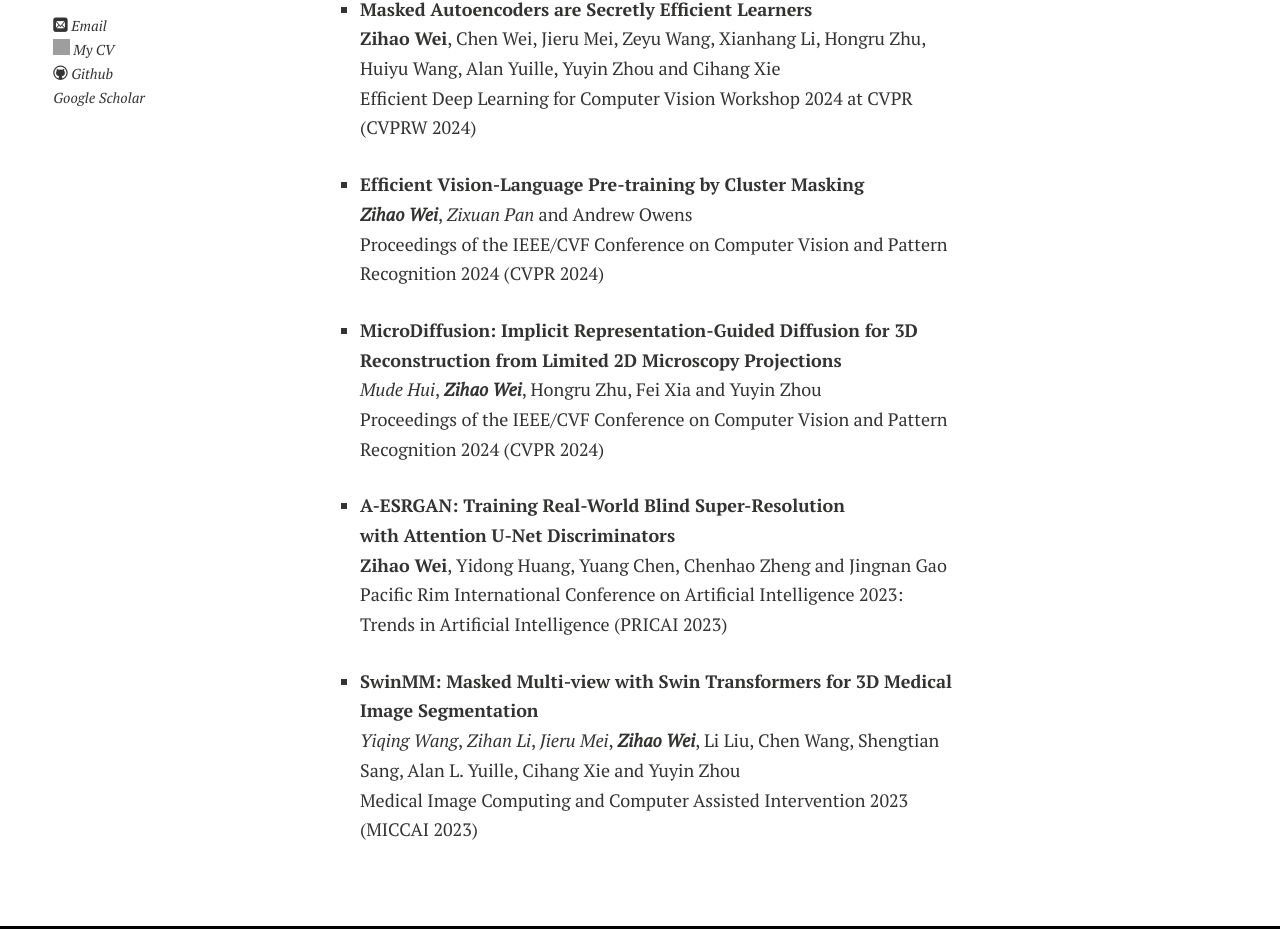
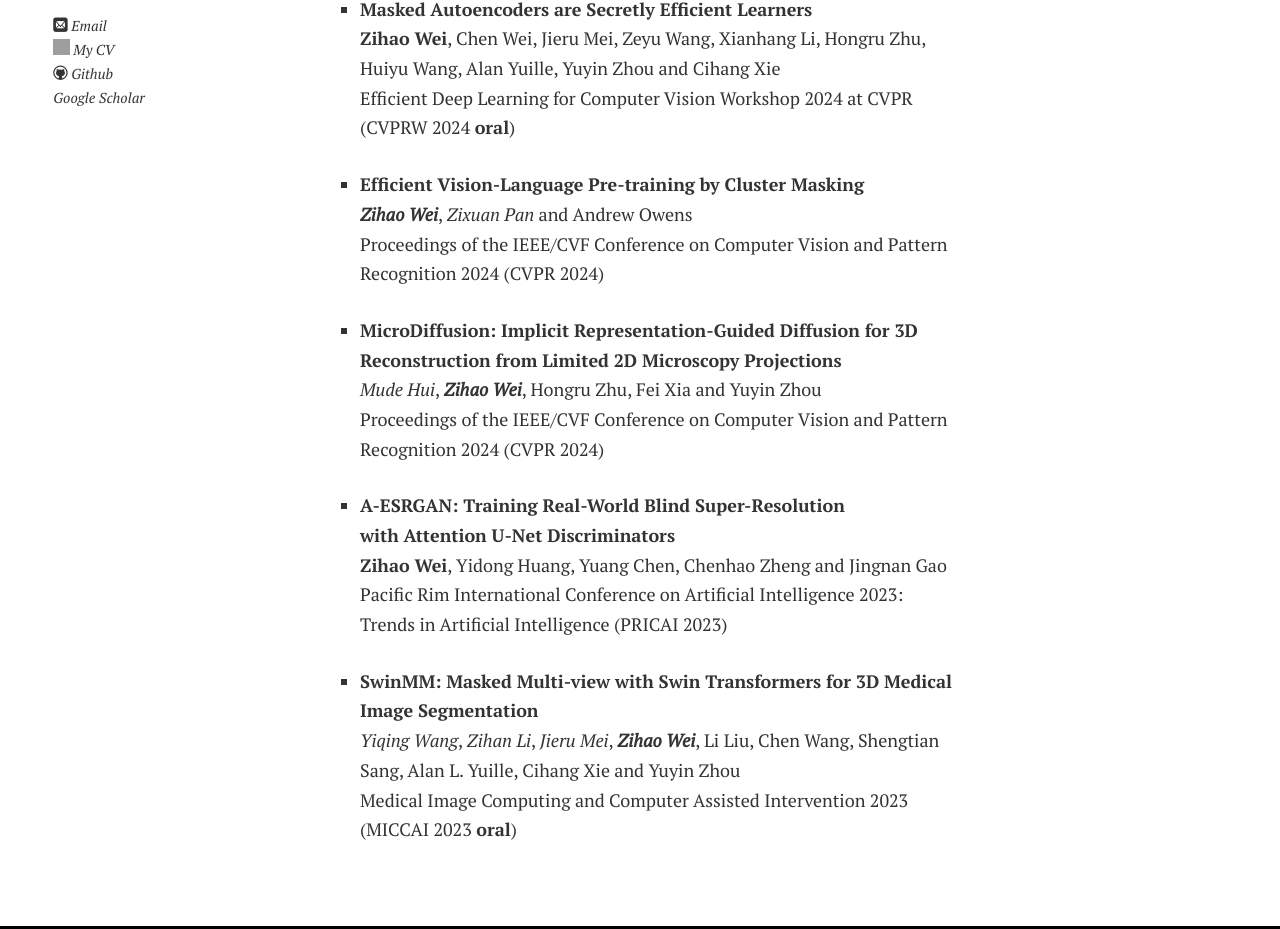
Before and after one commit to Zi-hao-Wei/Zi-hao-Wei.github.io, a Jekyll site: the page built from publications.md, in a window 1280 px wide. Shown: the part 224-1153 px from the top of the page. Built offline with Jekyll 4.4.1, drawn with Linux system fonts in a browser that asks for light colours; nearby versions of some CDN libraries; comment, search, counter and statistics services are not loaded; a style sheet for code colours, icons or effects is not loaded; grey boxes are pictures that could not be loaded.

Commit message:
Update publications.md

```diff
--- a/publications.md
+++ b/publications.md
@@ -10,7 +10,7 @@ title: Publications
 
 - **Masked Autoencoders are Secretly Efficient Learners**
 <br>**Zihao Wei**, Chen Wei, Jieru Mei, Zeyu Wang, Xianhang Li, Hongru Zhu, Huiyu Wang, Alan Yuille, Yuyin Zhou and Cihang Xie
-<br> Efficient Deep Learning for Computer Vision Workshop 2024 at CVPR (CVPRW 2024)
+<br> Efficient Deep Learning for Computer Vision Workshop 2024 at CVPR (CVPRW 2024 **oral**)
 
 - **Efficient Vision-Language Pre-training by Cluster Masking**
 <br>**_Zihao Wei_**, _Zixuan Pan_ and Andrew Owens
@@ -27,4 +27,4 @@ title: Publications
 
 - **SwinMM: Masked Multi-view with Swin Transformers for 3D Medical Image Segmentation**
 <br>_Yiqing Wang_, _Zihan Li_, _Jieru Mei_, **_Zihao Wei_**, Li Liu, Chen Wang, Shengtian Sang, Alan L. Yuille, Cihang Xie and Yuyin Zhou
-<br> Medical Image Computing and Computer Assisted Intervention 2023 (MICCAI 2023)
+<br> Medical Image Computing and Computer Assisted Intervention 2023 (MICCAI 2023 **oral**)
```
